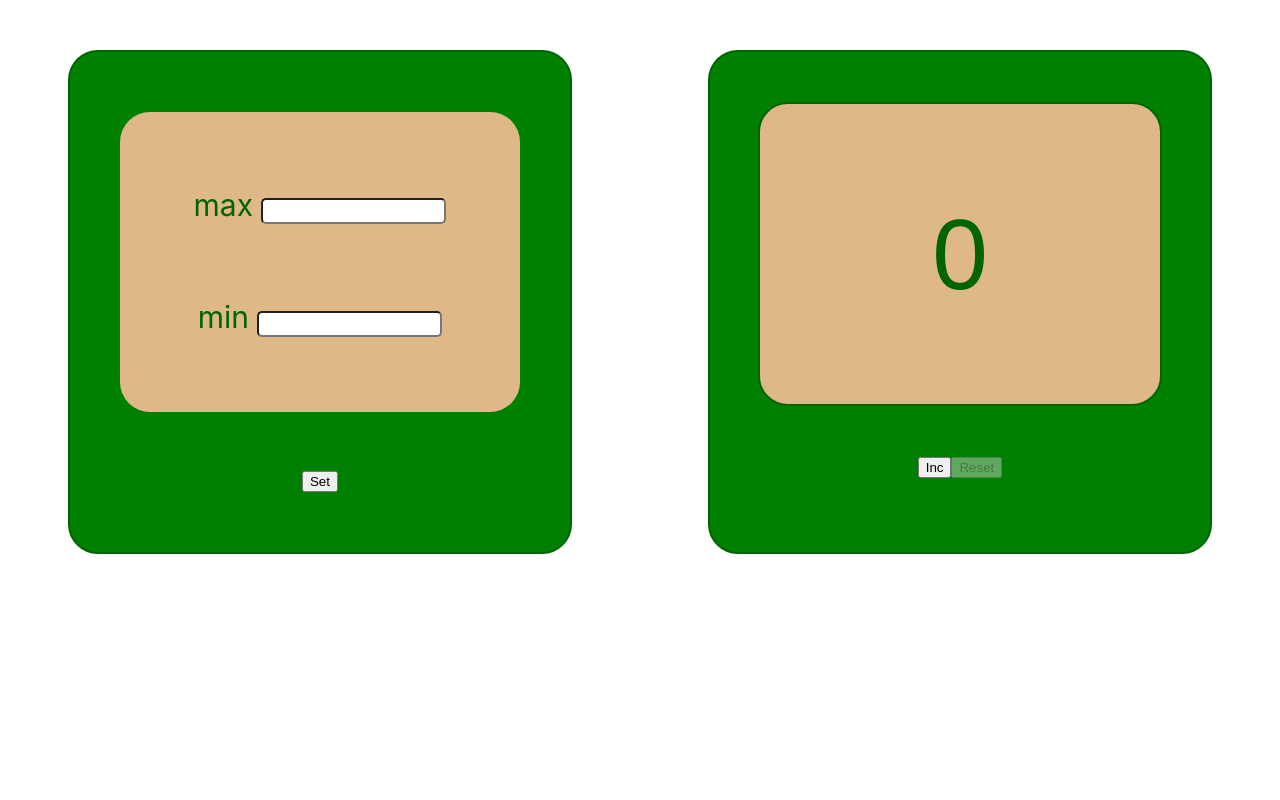
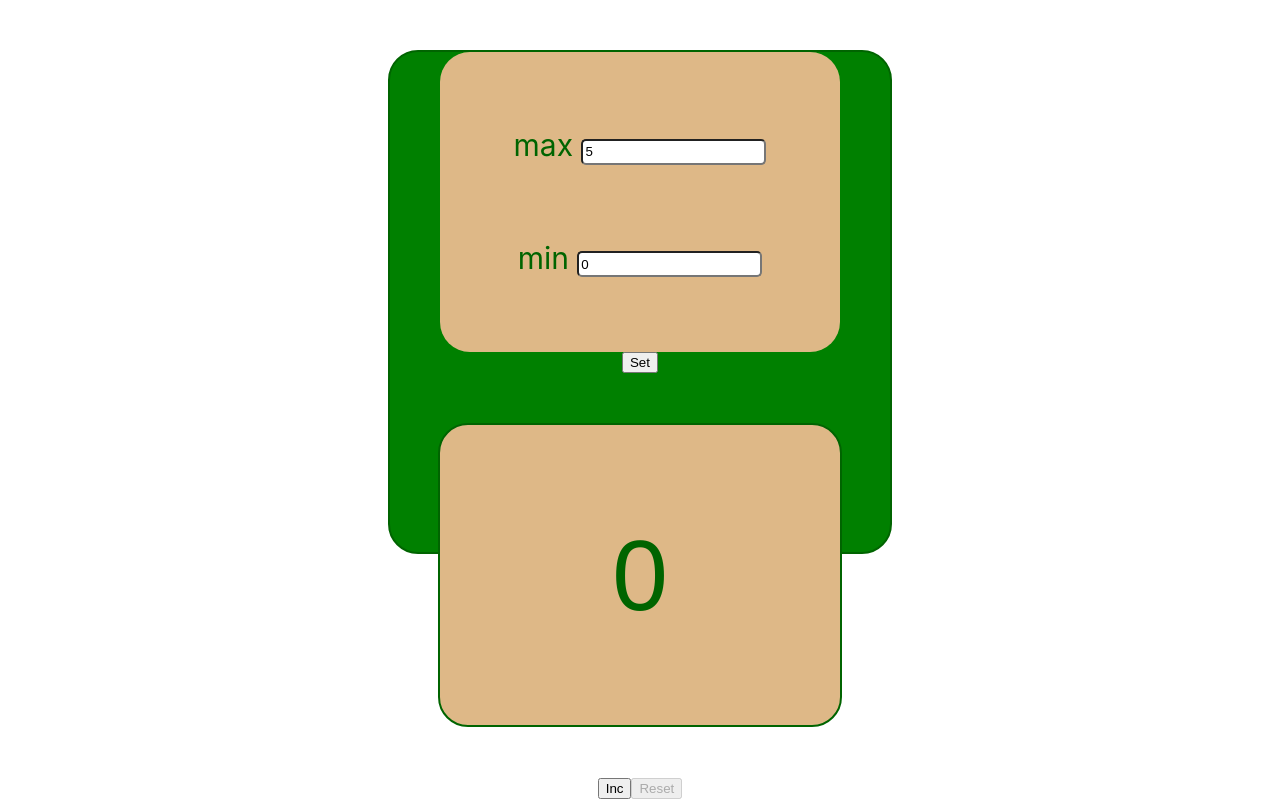
Before and after one commit to SvetlanaPalchikova/Exsam, a React (Create React App) app: page / in a window 1280 px wide. Built offline with nearby package versions, Linux system fonts and the light colour scheme.

Commit message:
advancedcounter

```diff
--- a/src/App.tsx
+++ b/src/App.tsx
@@ -1,16 +1,46 @@
 import React, {useState} from 'react';
 import './Button.css';
-import {ButtonSet} from "./ButtonSet";
+import {Present} from "./Present";
+import {Settings} from "./Settings";
 
+ export type TValues = {
+    min: number
+    max: number
+}
 
 function App() {
+    const [initialValues, setInitialValues] = useState<TValues>({min: 0, max: 5})
+    const [usedValues, setUsedValues] = useState<TValues>({min: 0, max: 5})
 
-function settingCounter() {
+    const changeCounter = () => {
+        const newCount = usedValues.min + 1
+        setUsedValues({...usedValues, min: newCount})
+    }
 
-}
+    const resetCounter = () => {
+        setUsedValues(initialValues)
+    }
+
+    const setValues = (values: TValues) => {
+        setInitialValues(values)
+        setUsedValues(values)
+    }
+
     return (
         <div className={"button"}>
-            <ButtonSet/>
+
+            <div>
+                <Settings
+                    setValues={setValues}
+                    initialValues={initialValues}
+                    usedValues={usedValues}/>
+                <Present
+                    change={changeCounter}
+                    reset={resetCounter}
+                    initialValues={initialValues}
+                    usedValues={usedValues}
+                />
+            </div>
         </div>
 
     )
--- a/src/App2.tsx
+++ /dev/null
@@ -1,31 +0,0 @@
-import React, {useState} from 'react';
-import './Button.css';
-import {Button} from "./Button";
-
-
-function App2() {
-
-    const [value, setValue] = useState<number>(0)
-    function addCounter(){
-        if (value<=4)
-            setValue(value+1)}
-
-    function resetCounter() {
-        setValue( 0)
-    }
-    return (
-        <div className={"button"}>
-            <div>
-                <Button
-                    value={value}
-                    add={addCounter}
-                    reset={resetCounter}
-                />
-            </div>
-        </div>
-
-    )
-
-}
-
-export default App2;
--- a/src/Button.tsx
+++ /dev/null
@@ -1,21 +0,0 @@
-import React from "react";
-import './Button.css'
-
-type PropsCountType = {
-    value : number
-    add: () => void
-    reset: () => void
-}
-
-export function Button(props: PropsCountType) {
-    return (
-        <div >
-            <div className={"value"}>
-                    <span className={props.value===5? "error":""}>{props.value}</span>
-            </div>
-            <button onClick={props.add} disabled={props.value === 5}>Inc</button>
-            <button onClick={props.reset} disabled={props.value === 0}> Reset</button>
-        </div>
-
-    )
-}
--- a/src/ButtonSet.tsx
+++ /dev/null
@@ -1,19 +0,0 @@
-import React from "react";
-import style from "./ButtonSet.module.css"
-
-type PropsCountType = {
-
-}
-
-export function ButtonSet(props: PropsCountType) {
-    return (
-        <div className={style.settings}>
-            <div className={style.inputs}>
-                <div >max <input className={style.input}/></div>
-                <div >min <input className={style.input}/></div>
-            </div>
-            <button> Set </button>
-        </div>
-
-    )
-}
--- /dev/null
+++ b/src/Present.tsx
@@ -0,0 +1,24 @@
+import React, {useState} from "react";
+import './Button.css'
+import {TValues} from "./App";
+
+type TPresentPropsType = {
+    change: () => void
+    reset: () => void
+    usedValues: TValues
+    initialValues: TValues
+}
+
+export function Present(props: TPresentPropsType) {
+
+    return (
+        <div >
+            <div className={"value"}>
+                    <span className={props.usedValues.min === props.initialValues.max ? "error":""}>{props.usedValues.min}</span>
+            </div>
+            <button onClick={props.change} disabled={props.usedValues.min === props.initialValues.max}>Inc</button>
+            <button onClick={props.reset} disabled={props.usedValues.min === props.initialValues.min}> Reset</button>
+        </div>
+
+    )
+}
--- /dev/null
+++ b/src/Settings.tsx
@@ -0,0 +1,30 @@
+import React, {useState} from "react";
+import style from "./ButtonSet.module.css"
+import {TValues} from "./App";
+
+type SettingsPropsType = {
+    initialValues: TValues
+    usedValues: TValues
+    setValues: (newValues: TValues) => void
+}
+
+
+
+export function Settings(props: SettingsPropsType) {
+    const [maxInput, setMaxInput] = useState(props.initialValues.max)
+    const [minInput, setMinInput] = useState(props.initialValues.min)
+    const setValues = () => {
+        const newValues: TValues = {min: minInput, max: maxInput}
+        props.setValues(newValues)
+    }
+    return (
+        <div className={style.settings}>
+            <div className={style.inputs}>
+                <div>max <input type={"number"} onChange={(event) => setMaxInput(Number(event.currentTarget.value))} value={maxInput} className={style.input}/></div>
+                <div>min <input type={"number"} onChange={(event) => setMinInput(Number(event.currentTarget.value))} value={minInput} className={style.input}/></div>
+            </div>
+            <button onClick={setValues}> Set </button>
+        </div>
+
+    )
+}
--- a/src/index.tsx
+++ b/src/index.tsx
@@ -3,16 +3,11 @@ import ReactDOM from 'react-dom';
 import './index.module.css';
 import App from './App';
 import reportWebVitals from './reportWebVitals';
-import App2 from "./App2";
-import style from "./index.module.css"
+
 
 ReactDOM.render(
     <React.StrictMode>
-        <div className={style.counter}>
             <App/>
-            <App2/>
-        </div>
-
     </React.StrictMode>,
     document.getElementById('root')
 );
```
